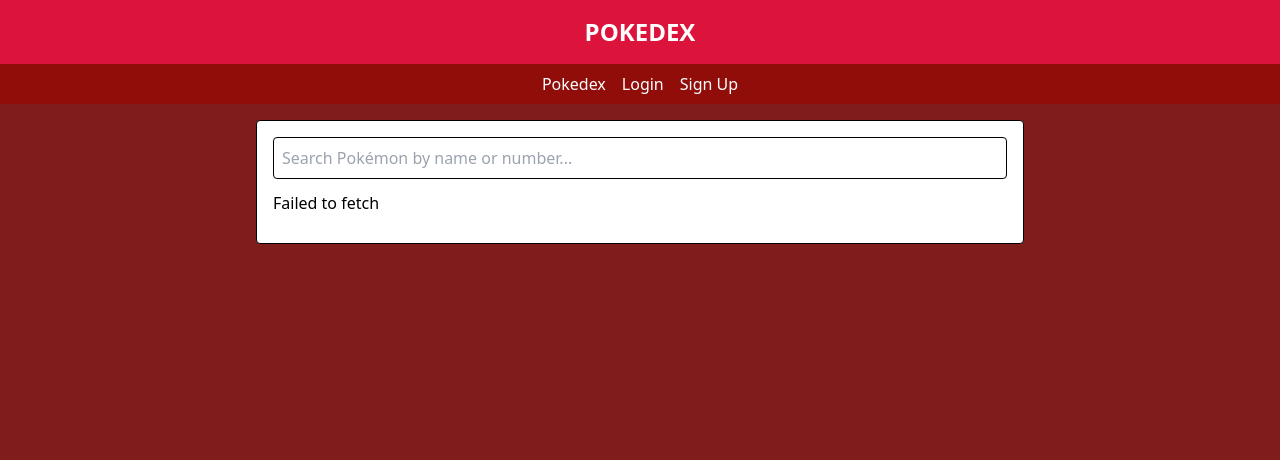
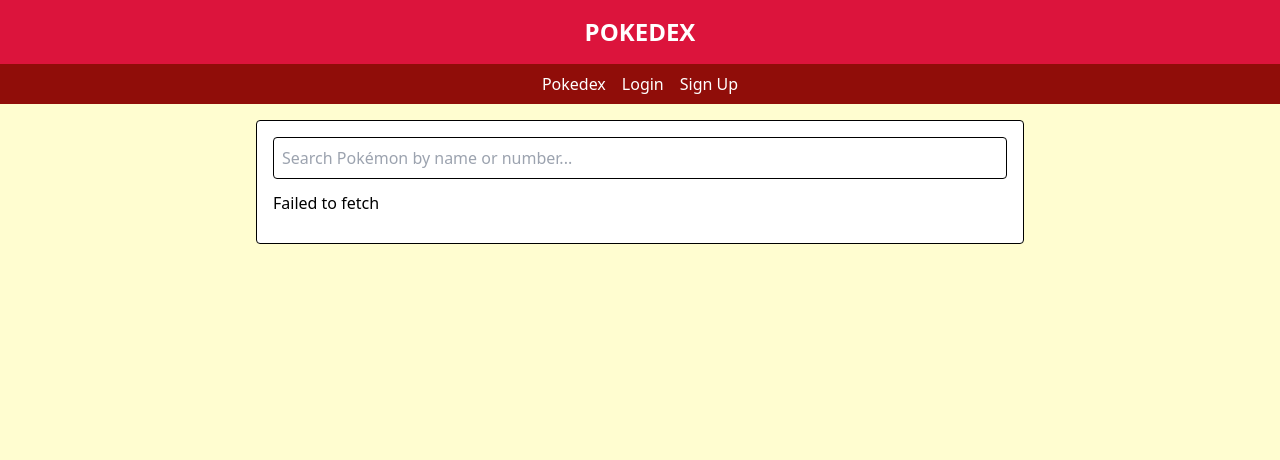
Before and after one commit to NothingIsWorkingWHY/newpokedex, a Flask app: page / in a window 1280 px wide. Shown: the top 460 px of the page. Run offline with Flask 3, Linux system fonts and the light colour scheme; the visitor is signed in with stand-in values (Sample User, id 1); some libraries are stand-ins or nearby versions.

Commit message:
changed bcakgournd of page to cream

```diff
--- a/templates/base.html
+++ b/templates/base.html
@@ -6,7 +6,7 @@
     <title>{% block title %}{% endblock %}</title>
     <script src="https://cdn.tailwindcss.com"></script>
 </head>
-<body class="bg-red-900">
+<body class="bg-[#FFFDD0]">
     <header class="bg-[#DC143C] text-white p-4">
         <div class="container mx-auto flex justify-center items-center">
             <h1 class="text-2xl font-bold">{% block header %}{% endblock %}</h1>
--- a/templates/index.html
+++ b/templates/index.html
@@ -6,7 +6,7 @@
 
 {% block content %}
     <div class="w-full max-w-3xl bg-white border border-black p-4 rounded">
-        <label for="pokemon-search" class="sr-only">Search Pokémon by name or number</label>
+        <label for="pokemon-search" class="sr-only">Search Pokémon by name or ID</label>
         <input
             id="pokemon-search"
             type="search"
```
